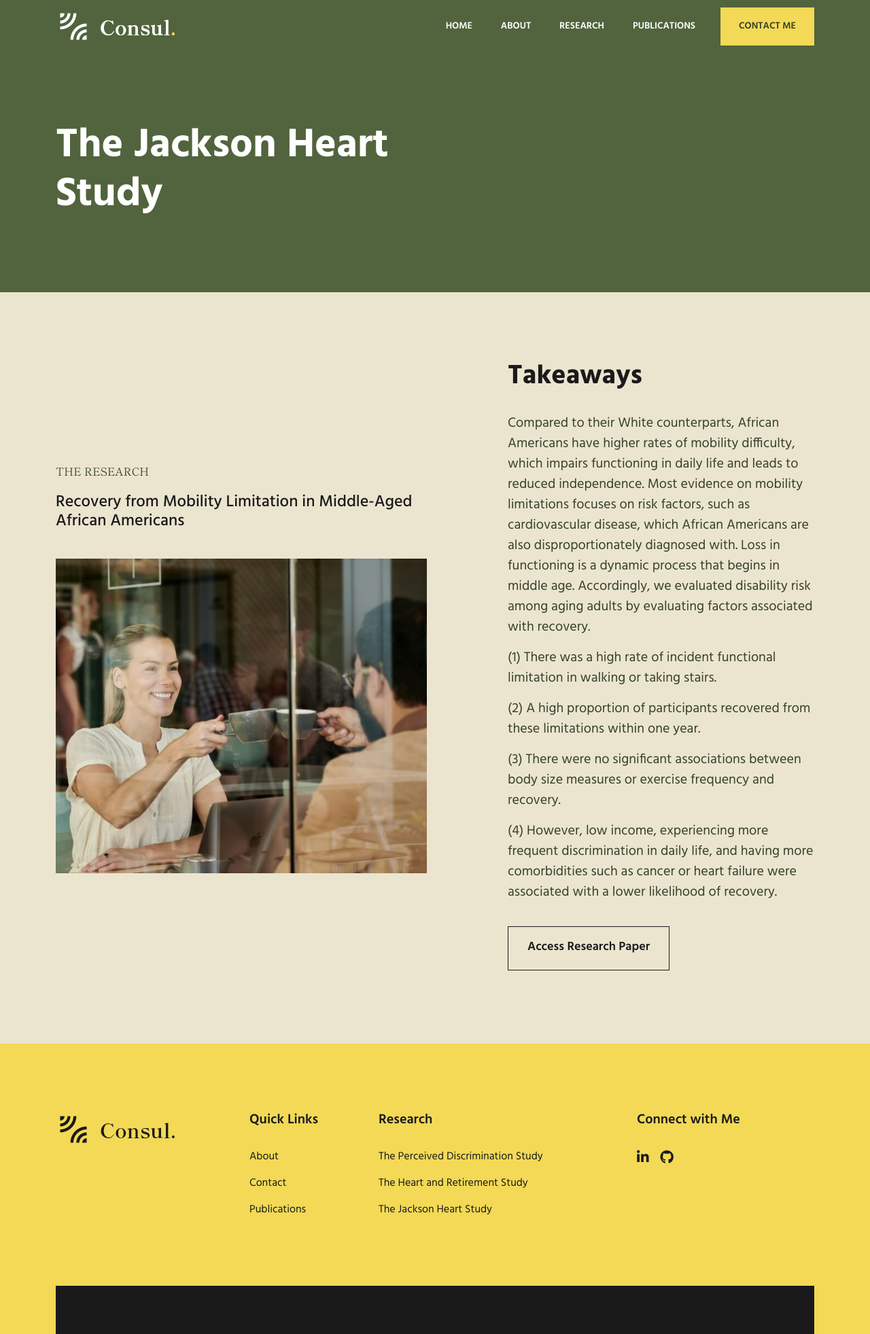
After one commit to JonayahJ/ksims, a Django app: page /jackson-heart in a window 1280 px wide. The commit adds this page. Shown: the whole page at 68% size. Run offline with Django 3.2, Linux system fonts and the light colour scheme; style sheets or scripts are compiled from the project's sources; some libraries are stand-ins or nearby versions.

Commit message:
research studies text content

```diff
--- a/pages/templates/base.html
+++ b/pages/templates/base.html
@@ -47,9 +47,9 @@
                                                 <li><a href="{% url 'about' %}">About</a></li>
                                                 <li><a href="#">Research</a>
                                                     <ul class="submenu">
-                                                        <li><a href="#">The TITLE Study</a></li>
-                                                        <li><a href="#">The Heart and Retirement Study</a></li>
-                                                        <li><a href="#">The Jackson Heart Study</a></li>
+                                                        <li><a href="{% url 'perceived_discrimination' %}">The Perceived Discrimination Study</a></li>
+                                                        <li><a href="{% url 'health_retirement' %}">The Heart and Retirement Study</a></li>
+                                                        <li><a href="{% url 'jackson_heart' %}">The Jackson Heart Study</a></li>
                                                     </ul>
                                                 </li>
                                                 <li><a href="#">Publications</a></li>
@@ -117,9 +117,9 @@
                                 <div class="footer-tittle">
                                     <h4>Research</h4>
                                     <ul>
-                                        <li><a href="#">The TITLE Study</a></li>
-                                        <li><a href="#">The Health and Retirement Study</a></li>
-                                        <li><a href="#">The Jackson Heart Study</a></li>
+                                        <li><a href="{% url 'perceived_discrimination' %}">The Perceived Discrimination Study</a></li>
+                                        <li><a href="{% url 'health_retirement' %}">The Heart and Retirement Study</a></li>
+                                        <li><a href="{% url 'jackson_heart' %}">The Jackson Heart Study</a></li>
                                     </ul>
                                 </div>
                             </div>
@@ -145,7 +145,7 @@
         </div>
     </div>
     <!-- footer-bottom area -->
-    <div class="footer-bottom-area">
+    <div class="footer-bottom-area" style="background-color: #F3D955;">
         <div class="container">
             <div class="footer-border">
                 <div class="row">
--- a/pages/templates/index.html
+++ b/pages/templates/index.html
@@ -70,8 +70,8 @@
                     <div class="col-xl-9 col-lg-9 col-md-10">
                         <!-- Section Tittle -->
                         <div class="section-tittle text-center mb-80">
-                            <span>Research</span>
-                            <h2>Lorem ipsum dolor sit amet, consectetur adipiscing elit, sed do eiusmod tempor.</h2>
+                            <h2>Research</h2>
+                            <p>The built and social environment are fundamental causes of adult disability. Across projects I have investigated with advanced epidemiological methods the associations between social determinants of health and cardiovascular-related outcomes.</p>
                         </div>
                     </div>
                 </div>
@@ -84,7 +84,7 @@
                                     <a href="#"><img src="{% static 'pages/assets/img/gallery/services1.jpg' %}" alt=""></a>
                                 </div>
                                 <div class="properties__caption">
-                                    <h3><a href="#">The TITLE Study</a></h3>
+                                    <h3><a href="#">The Perceived Discrimination Study</a></h3>
                                     <p>Perceived Discrimination and Trajectory of High-Sensitivity C-Reactive Protein among African Americans</p>
                                 </div>
                                 <div class="properties__footer d-flex flex-wrap justify-content-between align-items-center">
--- /dev/null
+++ b/pages/templates/jackson_heart.html
@@ -0,0 +1,69 @@
+{% extends 'base.html' %}
+{% load static %}
+
+{% block title %}The Jackson Heart Study{% endblock %}
+{% block description %}Official Website for Dr. Kendra D. Sims, PhD{% endblock %}
+
+{% block content %}
+
+    <main>
+        <!--? Hero area S t a r t-->
+        <div class="slider-area">
+            <div class="slider-height2 slider-bg2 d-flex align-items-center">
+                <div class="container">
+                    <div class="row">
+                        <div class="col-xxl-5 col-xl-6 col-lg-7 col-md-9">
+                            <div class="hero-caption hero-caption2">
+                                <h2>The Jackson Heart Study</h2>
+                            </div>
+                        </div>
+                    </div>
+                </div>
+            </div>
+        </div>
+        <!--  Hero area End -->
+
+        <!--? About Area  01-->
+        <section class="about-area section-bg section-padding">
+            <div class="container">
+                <div class="row align-items-center">
+                    <div class="col-xxl-6 col-xl-6 col-lg-6 col-md-12">
+                        <div class="section-tittle mb-40">
+                            <span>The Research</span>
+                            <h4>Recovery from Mobility Limitation in Middle-Aged African Americans</h4>
+                        </div>
+                        <!-- about-img -->
+                        <div class="about-img about-img1  ">
+                            <img src="{% static 'pages/assets/img/gallery/about1.jpg' %}" alt="">
+                        </div>
+                    </div>
+                    <div class="offset-xl-1 offset-lg-0 offset-sm-1 col-xxl-5 col-xl-5 col-lg-6 col-md-9 col-sm-11">
+                        <!-- Section Tittle -->
+                        <div class="section-tittle m-0">
+                            <h2 class="mb-40">Takeaways</h2>
+                            <p>Compared to their White counterparts, African Americans have higher rates of mobility difficulty, which impairs functioning in daily life and leads to reduced independence. Most evidence on mobility limitations focuses on risk factors, such as cardiovascular disease, which African Americans are also disproportionately diagnosed with. Loss in functioning is a dynamic process that begins in middle age. Accordingly, we evaluated disability risk among aging adults by evaluating factors associated with recovery.</p>
+                            <div class="about-caption ">
+                                <div class="single-about">
+                                    <p>(1) There was a high rate of incident functional limitation in walking or taking stairs.</p>
+                                </div>
+                                <div class="single-about">
+                                    <p>(2) A high proportion of participants recovered from these limitations within one year.</p>
+                                </div>
+                                <div class="single-about">
+                                    <p>(3) There were no significant associations between body size measures or exercise frequency and recovery.</p>
+                                </div>
+                                <div class="single-about">
+                                    <p>(4) However, low income, experiencing more frequent discrimination in daily life, and having more comorbidities such as cancer or heart failure were associated with a lower likelihood of recovery.</p>
+                                </div>
+                                <a href="#" class="border-btn border-btn2 mt-20">Access Research Paper</a>
+                            </div>
+                        </div>
+                    </div>
+                </div>
+            </div>
+        </section>
+        <!-- About Area E n d -->
+
+    </main>
+
+{% endblock content %}
--- a/pages/urls.py
+++ b/pages/urls.py
@@ -6,7 +6,7 @@ urlpatterns = [
     path('', views.index, name="index"),
     path('about', views.about, name="about"),
     path('contact', views.contact, name="contact"),
-    # path('', views.index, name="index"),
-    # path('', views.index, name="index"),
-    # path('', views.index, name="index"),
+    path('perceived-discrimination', views.perceived_discrimination, name="perceived_discrimination"),
+    path('health-retirement', views.health_retirement, name="health_retirement"),
+    path('jackson-heart', views.jackson_heart, name="jackson_heart"),
 ]
--- a/pages/views.py
+++ b/pages/views.py
@@ -14,11 +14,11 @@ def contact(request):
 
 ################ RESEARCH PAGES ################
 
-# The TITLE Study
-#def about(request):
-#    return render(request, "about.html", {})
+# The Perceived Discrimination Study
+def perceived_discrimination(request):
+   return render(request, "perceived_discrimination.html", {})
 
-# About
+# The Health and Retirement Study
 def health_retirement(request):
     return render(request, "health_retirement.html", {})
 
--- a/static/pages/assets/scss/_footer.scss
+++ b/static/pages/assets/scss/_footer.scss
@@ -100,6 +100,7 @@
 //copy Right
 .footer-bottom-area {
     .footer-border{
+        background-color: $heading-color;
         border-top: 1px solid rgba(26, 26, 26,.2);
         padding-top: 22px;
         padding-bottom: 1px;
@@ -124,9 +125,9 @@
             }
             a{
                 color: $heading-color;
-                &:hover{
-                    // color: #C2C5DB;
-                }
+                // &:hover{
+                //     // color: #C2C5DB;
+                // }
 
             }
         }
```
Also changed, not shown: pages/templates/health_retirement.html (added, +66 -0 lines), pages/templates/perceived_discrimination.html (added, +66 -0 lines).
